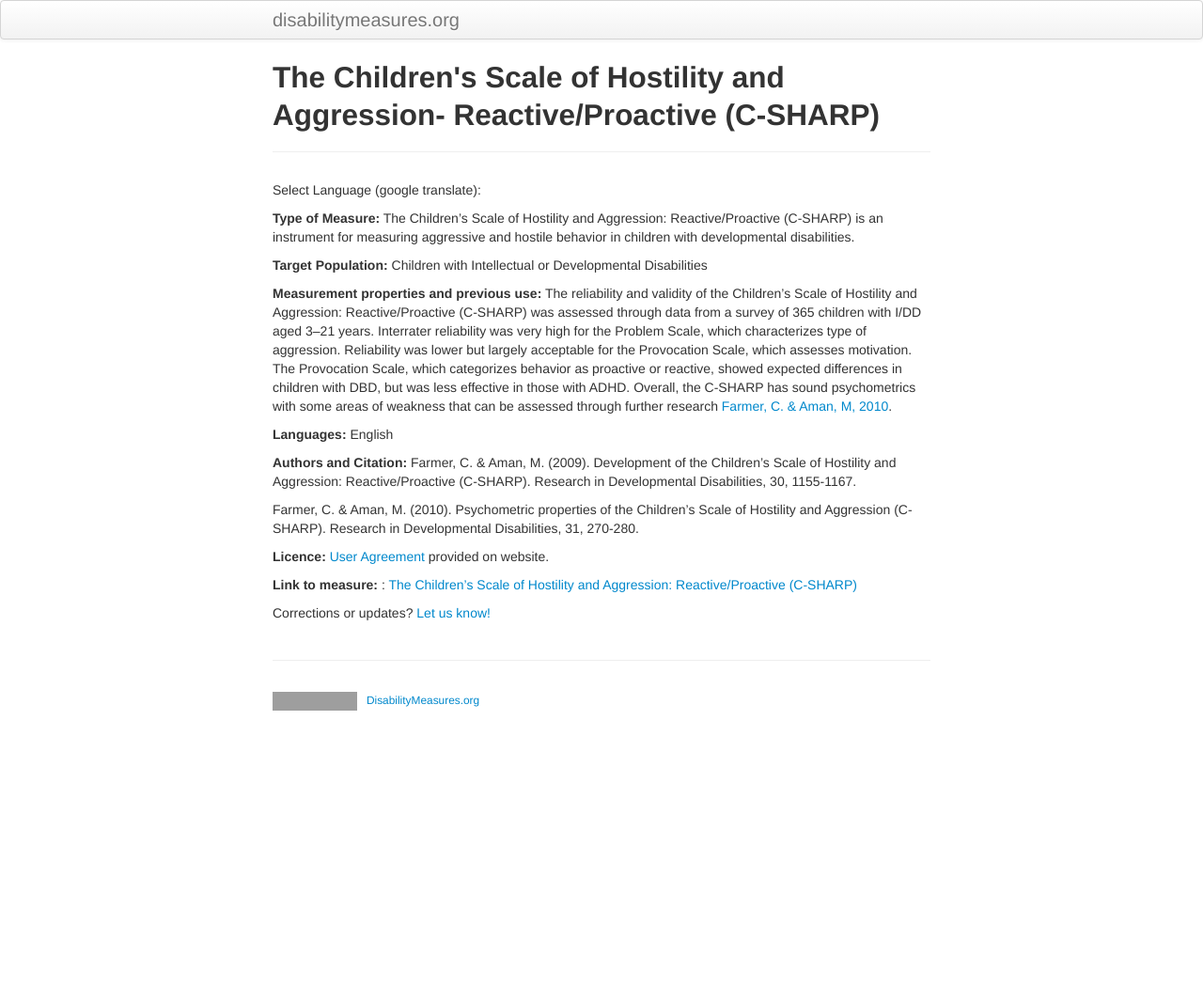
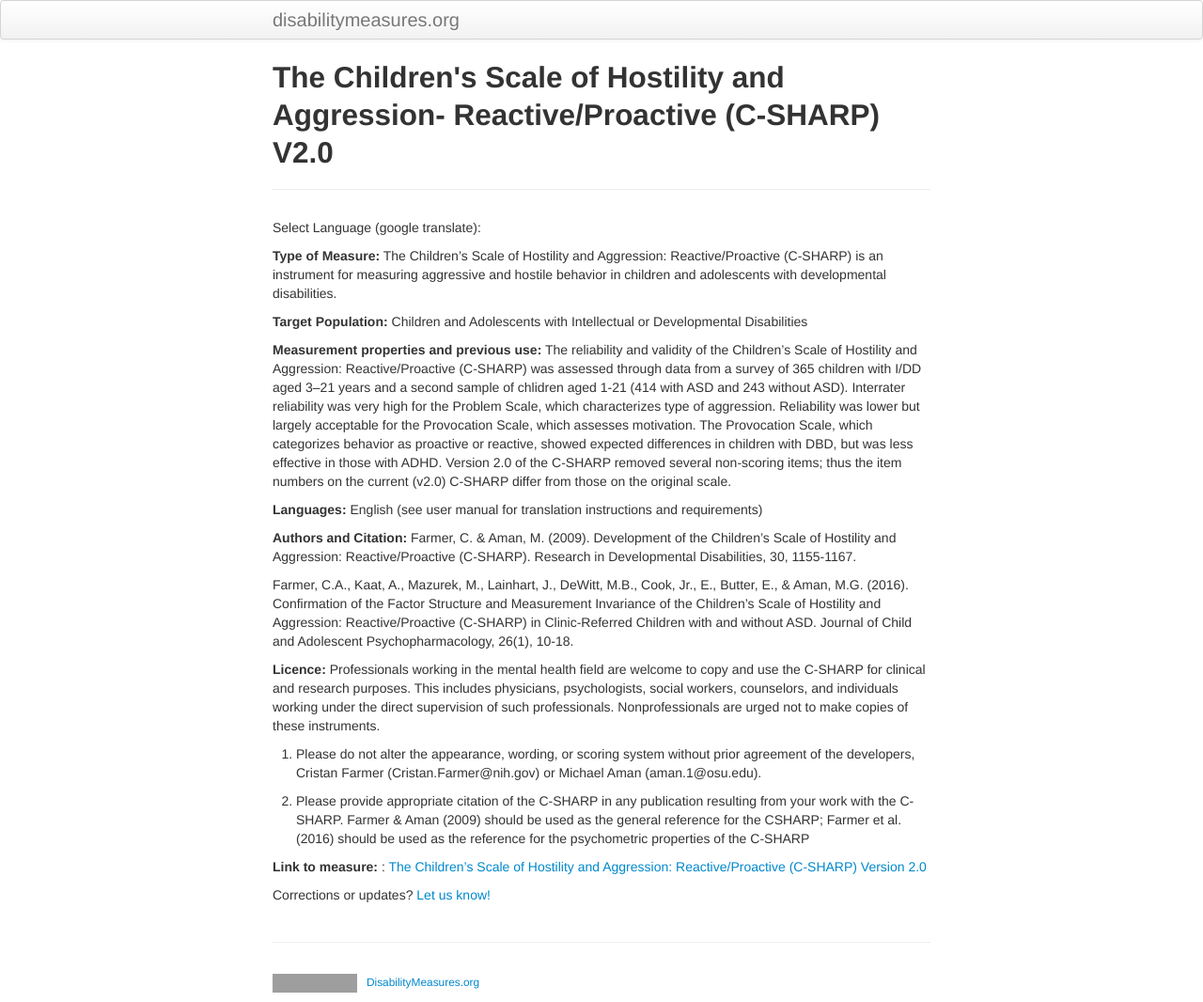
Before and after one commit to mjmaenner/disabilitymeasures, a Jekyll site: the page built from c-sharp/index.md, in a window 1280 px wide. Shown: the whole page at 94% size. Built offline with Jekyll 4.4.1, drawn with Linux system fonts in a browser that asks for light colours; before the commit the page ends 900 px from its top, so only the background shows below that; grey boxes are pictures that could not be loaded.

Commit message:
update to host new version of the measure

```diff
--- a/c-sharp/index.md
+++ b/c-sharp/index.md
@@ -1,6 +1,6 @@
 ---
 layout: page
-title: The Children's Scale of Hostility and Aggression- Reactive/Proactive (C-SHARP)
+title: The Children's Scale of Hostility and Aggression- Reactive/Proactive (C-SHARP) V2.0
 description:
 tags: measures
 ---
@@ -13,20 +13,25 @@ function googleTranslateElementInit() {
 }
 </script><script type="text/javascript" src="//translate.google.com/translate_a/element.js?cb=googleTranslateElementInit"></script>
 
-**Type of Measure:** The Children’s Scale of Hostility and Aggression: Reactive/Proactive (C-SHARP) is an instrument for measuring aggressive and hostile behavior in children with developmental disabilities.
+**Type of Measure:** The Children’s Scale of Hostility and Aggression: Reactive/Proactive (C-SHARP) is an instrument for measuring aggressive and hostile behavior in children and adolescents with developmental disabilities.
 
-**Target Population:** Children with Intellectual or Developmental Disabilities
+**Target Population:** Children and Adolescents with Intellectual or Developmental Disabilities
 
-**Measurement properties and previous use:** The reliability and validity of the Children's Scale of Hostility and Aggression: Reactive/Proactive (C-SHARP) was assessed through data from a survey of 365 children with I/DD aged 3–21 years. Interrater reliability was very high for the Problem Scale, which characterizes type of aggression. Reliability was lower but largely acceptable for the Provocation Scale, which assesses motivation. The Provocation Scale, which categorizes behavior as proactive or reactive, showed expected differences in children with DBD, but was less effective in those with ADHD. Overall, the C-SHARP has sound psychometrics with some areas of weakness that can be assessed through further research [Farmer, C. & Aman, M, 2010](http://www.sciencedirect.com/science/article/pii/S0891422209001589).
+**Measurement properties and previous use:** The reliability and validity of the Children's Scale of Hostility and Aggression: Reactive/Proactive (C-SHARP) was assessed through data from a survey of 365 children with I/DD aged 3–21 years and a second sample of chlidren aged 1-21 (414 with ASD and 243 without ASD). Interrater reliability was very high for the Problem Scale, which characterizes type of aggression. Reliability was lower but largely acceptable for the Provocation Scale, which assesses motivation. The Provocation Scale, which categorizes behavior as proactive or reactive, showed expected differences in children with DBD, but was less effective in those with ADHD. Version 2.0 of the C-SHARP removed several non-scoring items; thus the item numbers on the current (v2.0) C-SHARP differ from those on the original scale.
 
-**Languages:** English
+**Languages:** English (see user manual for translation instructions and requirements)
 
 **Authors and Citation:**  Farmer, C. & Aman, M. (2009). Development of the Children's Scale of Hostility and Aggression: Reactive/Proactive (C-SHARP). Research in Developmental Disabilities, 30, 1155-1167.
 
-Farmer, C. & Aman, M. (2010). Psychometric properties of the Children’s Scale of Hostility and Aggression (C-SHARP). Research in Developmental Disabilities, 31, 270-280.
+Farmer, C.A., Kaat, A., Mazurek, M., Lainhart, J., DeWitt, M.B., Cook, Jr., E., Butter, E., & Aman, M.G. (2016). Confirmation of the Factor Structure and Measurement Invariance of the Children’s Scale of Hostility and Aggression: Reactive/Proactive (C-SHARP) in Clinic-Referred Children with and without ASD. Journal of Child and Adolescent Psychopharmacology, 26(1), 10-18.
 
-**Licence:** [User Agreement]( http://psychmed.osu.edu/csharp.htm) provided on website.
+**Licence:** Professionals working in the mental health field are welcome to copy and use the C-SHARP for clinical and research purposes. This includes physicians, psychologists, social workers, counselors, and individuals working under the direct supervision of such professionals. Nonprofessionals are urged not to make copies of these instruments.
+1. Please do not alter the appearance, wording, or scoring system without prior agreement of the developers, Cristan Farmer (Cristan.Farmer@nih.gov) or Michael Aman (aman.1@osu.edu).
 
-**Link to measure:** : [The Children's Scale of Hostility and Aggression: Reactive/Proactive (C-SHARP)](http://psychmed.osu.edu/csharp.htm)
+2. Please provide appropriate citation of the C-SHARP in any publication resulting from your work with the C-SHARP. Farmer &
+Aman (2009) should be used as the general reference for the CSHARP; Farmer et al. (2016) should be used as the reference for the
+psychometric properties of the C-SHARP
+
+**Link to measure:** : [The Children's Scale of Hostility and Aggression: Reactive/Proactive (C-SHARP) Version 2.0](https://raw.githubusercontent.com/mjmaenner/disabilitymeasures/c-sharp/CSHARP_V2_User_Packet_Jan2016.pdf)
 
 Corrections or updates? [Let us know!](http://disabilitymeasures.org/contact)
```
